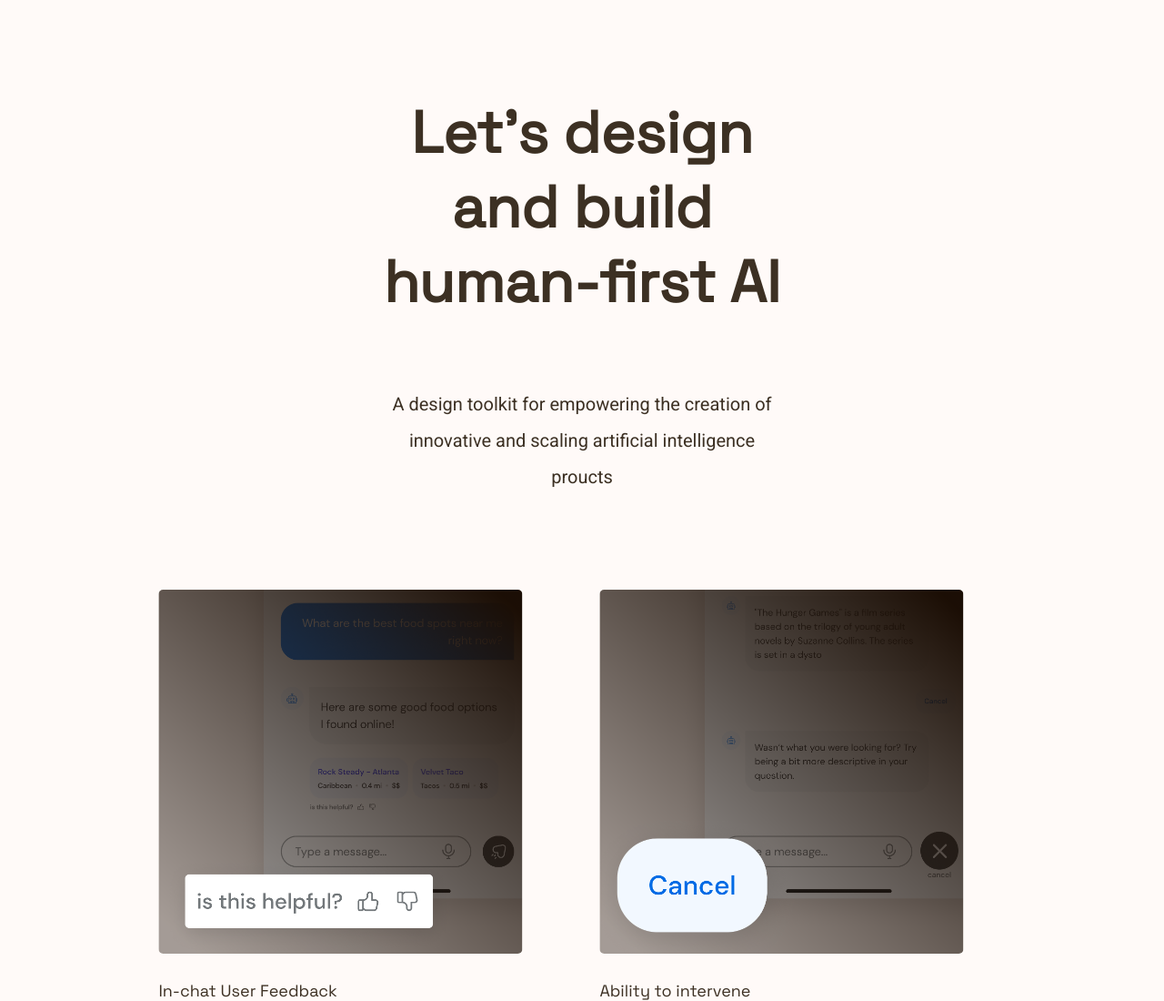
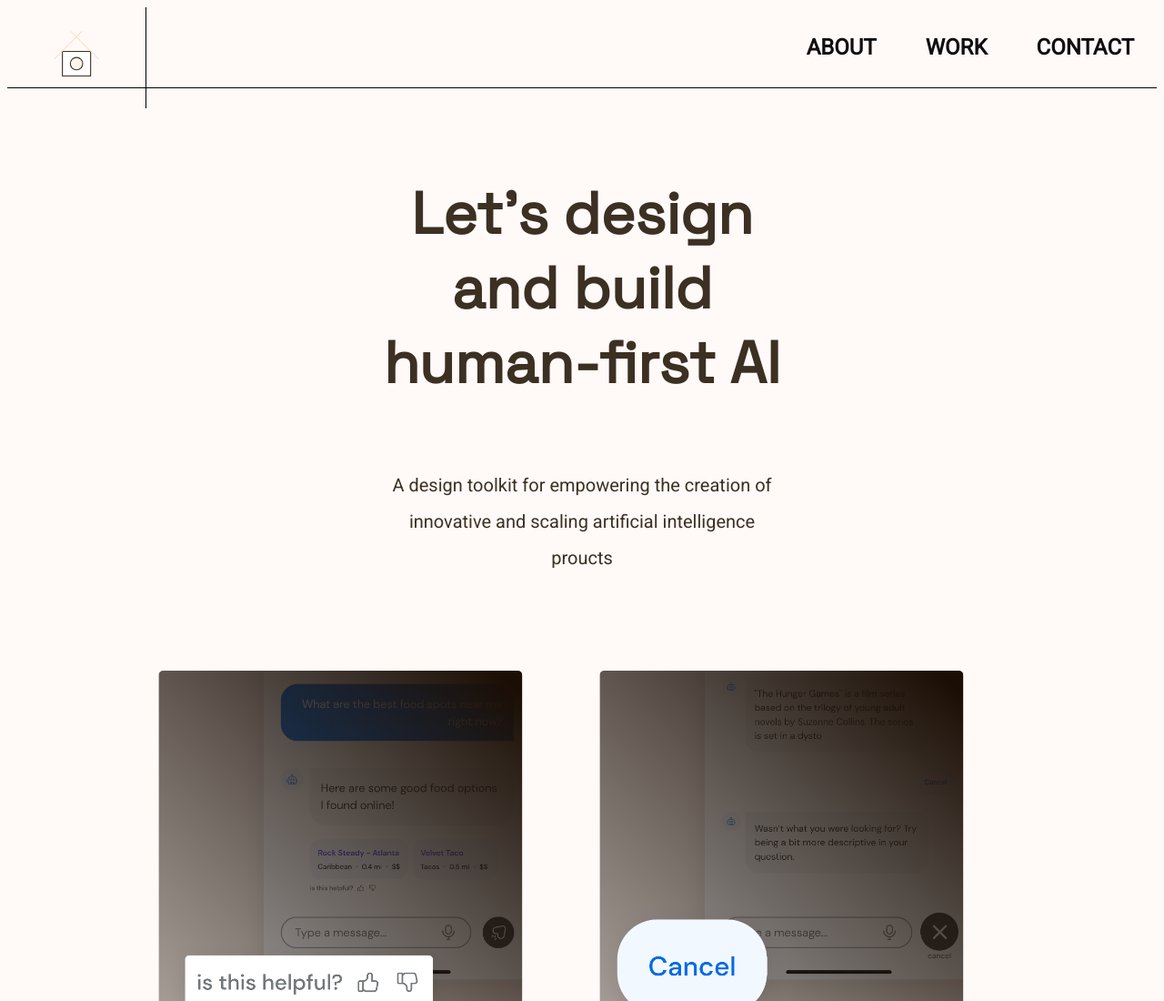
Before and after one commit to KewalKalsi/UXofAI, a plain HTML site: page index.html in a window 1280 px wide. Shown: the top 1100 px of the page at 91% size. Drawn offline with Linux system fonts and the light colour scheme.

Commit message:
adding logo and nonfunctioning header

```diff
--- a/css/style.css
+++ b/css/style.css
@@ -28,6 +28,56 @@ ul.list li {
     padding-left:20px;
     font-size: 16px;
 } */
+
+.header {
+    font-family: 'Space Grotesk', sans-serif;
+    width: 100%;
+    border-bottom: 1px solid black;
+    text-align: right;
+    position: relative;
+
+    .logo {
+      position: absolute;
+      top: 0;
+      left: 0;
+      font-size: 32px;
+      font-weight: 100;
+      padding: 26px;
+      border-right: 1px solid black;
+    }
+  }
+
+  .link {
+    display: inline-block;
+    padding: 15px 0;
+    margin: 15px 25px;
+    position: relative;
+    text-decoration: none;
+    text-transform: uppercase;
+    color: #0f0f0f;
+    font-weight: 800;
+    font-size: 24px;
+
+    .bar {
+      width: 100%;
+      display: inline-block;
+      border-bottom: 5px solid black;
+      position: absolute;
+      bottom: 0;
+      left: 0;
+      opacity: 0;
+      transition: all 300ms;
+    }
+
+    &:hover {
+      .bar {
+        opacity: 1;
+        bottom: 5px;
+      }
+    }
+  }
+
+
 
 #introSection {
     position: relative;
--- a/index.html
+++ b/index.html
@@ -11,6 +11,27 @@
     <link href="https://fonts.googleapis.com/css2?family=Roboto&display=swap" rel="stylesheet">
     <link rel="stylesheet" href="css/style.css">
   </head>
+
+  <div class="header">
+    <div class="logo">
+      <img src="boxx.svg" width="100" height="50" alt="Company Logo">
+    </div>
+    <div class="menu">
+      <a href="#about" class="link">
+        <div class="title">About</div>
+        <div class="bar"></div>
+      </a>
+      <a href="#work" class="link">
+        <div class="title">Work</div>
+        <div class="bar"></div>
+      </a>
+      <a href="#contact" class="link">
+        <div class="title">Contact</div>
+        <div class="bar"></div>
+      </a>
+    </div>
+  </div>
+
   <body>
     <div id = "introSection">
       <h2> Let's design and build human-first AI </h2>
```
Also changed, not shown: boxx.svg (added), flower.svg (added), flower2.svg (added).
